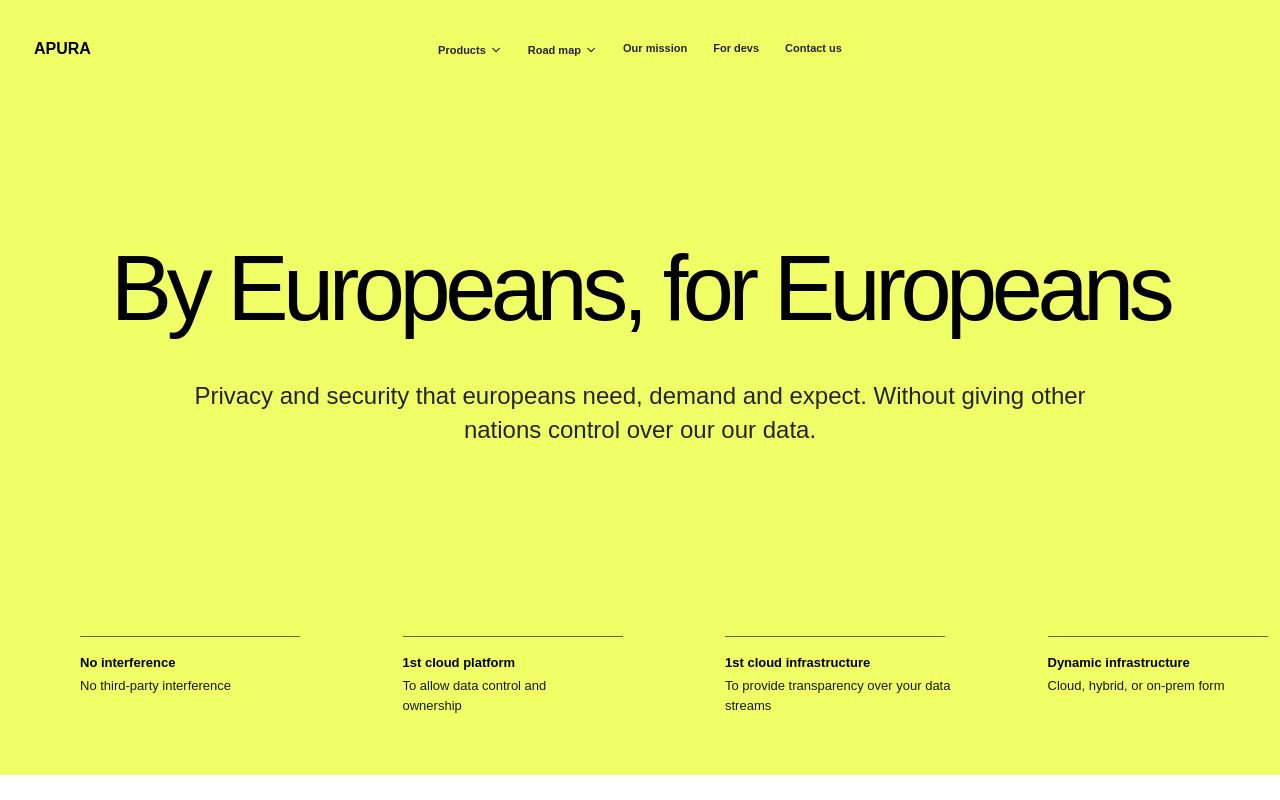
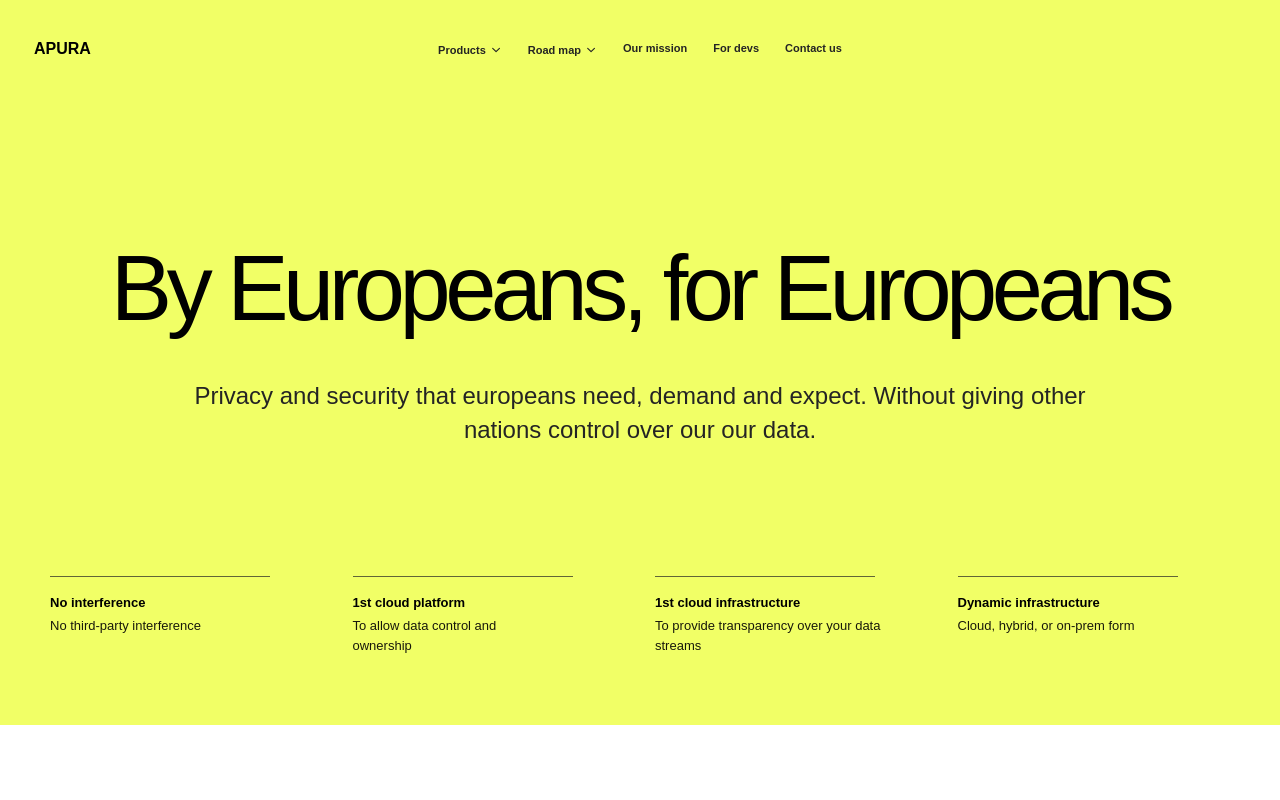
Before and after one commit to Ashraf-git-projects/APURA-thumbstack, a React (Vite) app: page / in a window 1280 px wide. Shown: the top 800 px of the page. Built offline with nearby package versions, Linux system fonts and the light colour scheme; a web font is replaced by a local one.

Commit message:
resp fix

```diff
--- a/src/sections/Hero.css
+++ b/src/sections/Hero.css
@@ -32,13 +32,12 @@
 .hero-features {
   display: grid;
   grid-template-columns: repeat(4, 1fr);
-  gap: 50px;
+  gap: 30px;
   padding-top: 80px;
   max-width: 100%;
   width: 100%;
-  margin: 0 60px;
-  padding-left: 20px;
-  padding-right: 20px;
+  margin: 10 auto;
+  padding: 20px 50px 10px;
   box-sizing: border-box;
 }
 
@@ -163,18 +162,16 @@
 /* ===========================
     TABLET (760px–1200px)
 =========================== */
-@media (min-width: 760px) and (max-width: 1200px) {
+@media (min-width: 768px) and (max-width: 1200px) {
 
   .hero-title {
     font-size: 64px;
     white-space: normal;
     padding: 0 30px;
-    text-align: left;
   }
 
   .hero-subtitle {
     padding: 0 30px;
-    text-align: left;
   }
 
   .hero-features {
--- a/src/styles/global.css
+++ b/src/styles/global.css
@@ -5,8 +5,6 @@
   /* Colors */
   --color-black: #242424;
   --color-yellow: #F1FF66;
-  --color-primary: #1D4ED8;
-  --color-primary-light: #3B82F6;
 
   --gray-500: #6B7280;
   --gray-400: #9CA3AF;
```
